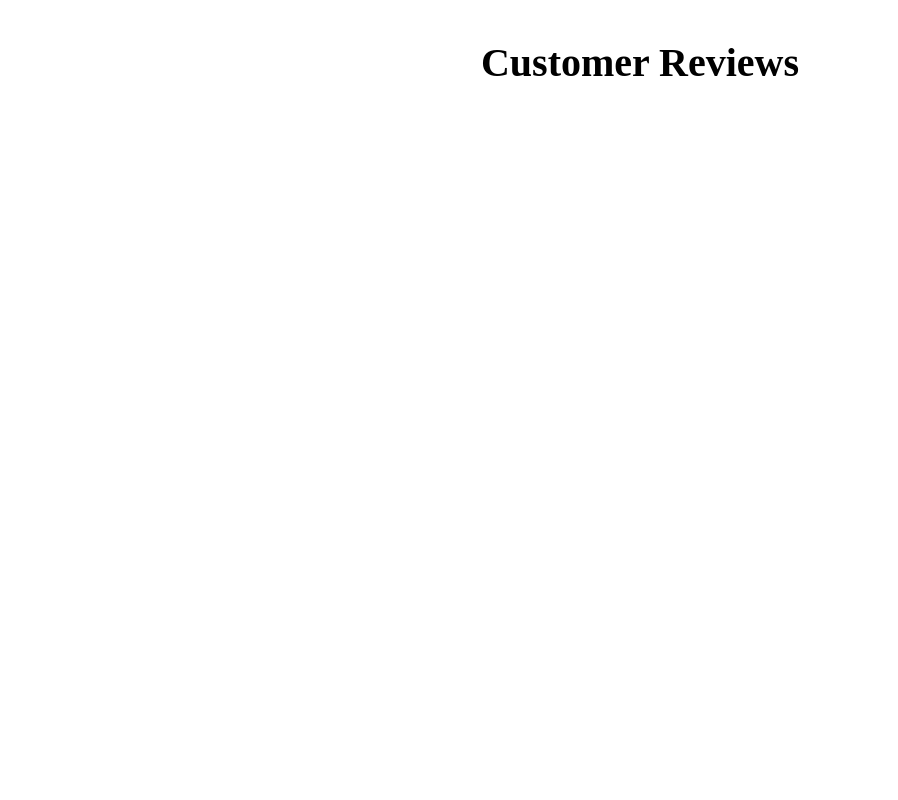
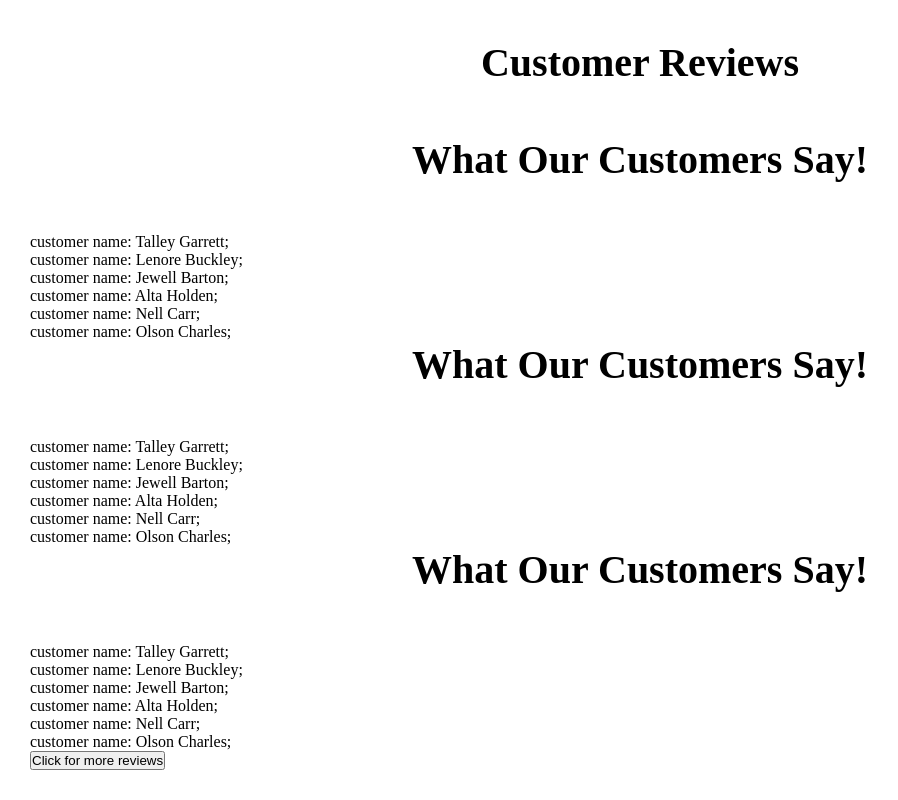
Before and after one commit to Ety-Biswangri/tasty-pickles, a React (Create React App) app: page / in a window 1280 px wide. Shown: the part 719-1519 px from the top of the page, without its empty margins (0-898 px from the left). Before the commit the page ends 855 px from the top, so only its background shows below. Built offline with nearby package versions, Linux system fonts and the light colour scheme.

Commit message:
home page second part started

```diff
--- a/src/components/Header/Header.css
+++ b/src/components/Header/Header.css
@@ -4,6 +4,8 @@
     justify-content: center;
     align-items: center;
     background-color: rgb(25, 25, 112);
+    position: sticky;
+    top: 0;
 }
 
 .header-links a {
--- a/src/components/Home/Home.js
+++ b/src/components/Home/Home.js
@@ -1,8 +1,19 @@
-import React from 'react';
+import React, { useEffect, useState } from 'react';
+import { useNavigate } from 'react-router-dom';
 import pickles1 from '../../Assets/Images/pickles1.jpg';
+import useReviews from '../../hooks/useReviews';
+import Reviews from '../Reviews/Reviews';
 import './Home.css';
 
 const Home = () => {
+    const [reviews, setReviews] = useReviews();
+    // console.log(reviews);
+
+    const reviewSlice = reviews.slice(0, 3);
+    console.log(reviewSlice);
+
+    const navigate = useNavigate();
+
     return (
         <div style={{ margin: "30px" }}>
             <div className='home-page-first-portion'>
@@ -22,6 +33,10 @@ const Home = () => {
             </div>
             <div className='home-page-second-portion'>
                 <h2>Customer Reviews</h2>
+                {
+                    reviewSlice.map((review) => <Reviews ></Reviews>)
+                }
+                <button onClick={() => navigate('/reviews')}>Click for more reviews</button>
             </div>
         </div>
     );
--- a/src/components/Reviews/Reviews.js
+++ b/src/components/Reviews/Reviews.js
@@ -1,20 +1,18 @@
 import React, { useEffect, useState } from 'react';
+import useReviews from '../../hooks/useReviews';
 
 const Reviews = () => {
 
-    const [reviews, setReviews] = useState([]);
-    // console.log(reviews);
-
-    useEffect(() => {
-        fetch('review.json')
-            .then(res => res.json())
-            .then(data => setReviews(data));
-    }, []);
+    const [reviews, setReviews] = useReviews();
 
     return (
         <div>
             <h2>What Our Customers Say!</h2>
-
+            {
+                reviews.map(review => <div>
+                    customer name: {review.name};
+                </div>)
+            }
         </div>
     );
 };
--- /dev/null
+++ b/src/hooks/useReviews.js
@@ -0,0 +1,16 @@
+import { useEffect, useState } from "react";
+
+
+const useReviews = () => {
+    const [reviews, setReviews] = useState([]);
+
+    useEffect(() => {
+        fetch('review.json')
+            .then(res => res.json())
+            .then(data => setReviews(data));
+    }, []);
+
+    return [reviews, setReviews];
+}
+
+export default useReviews;
```
